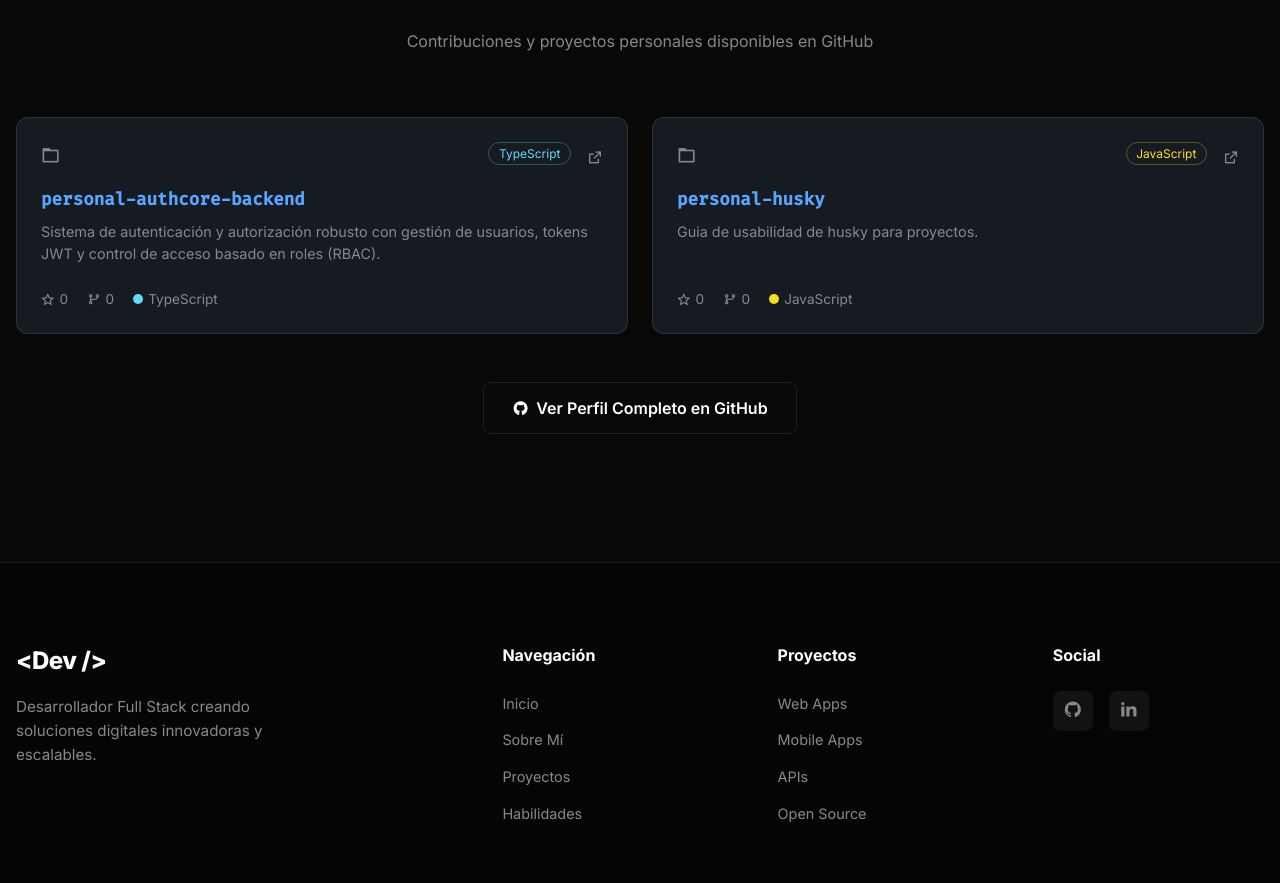
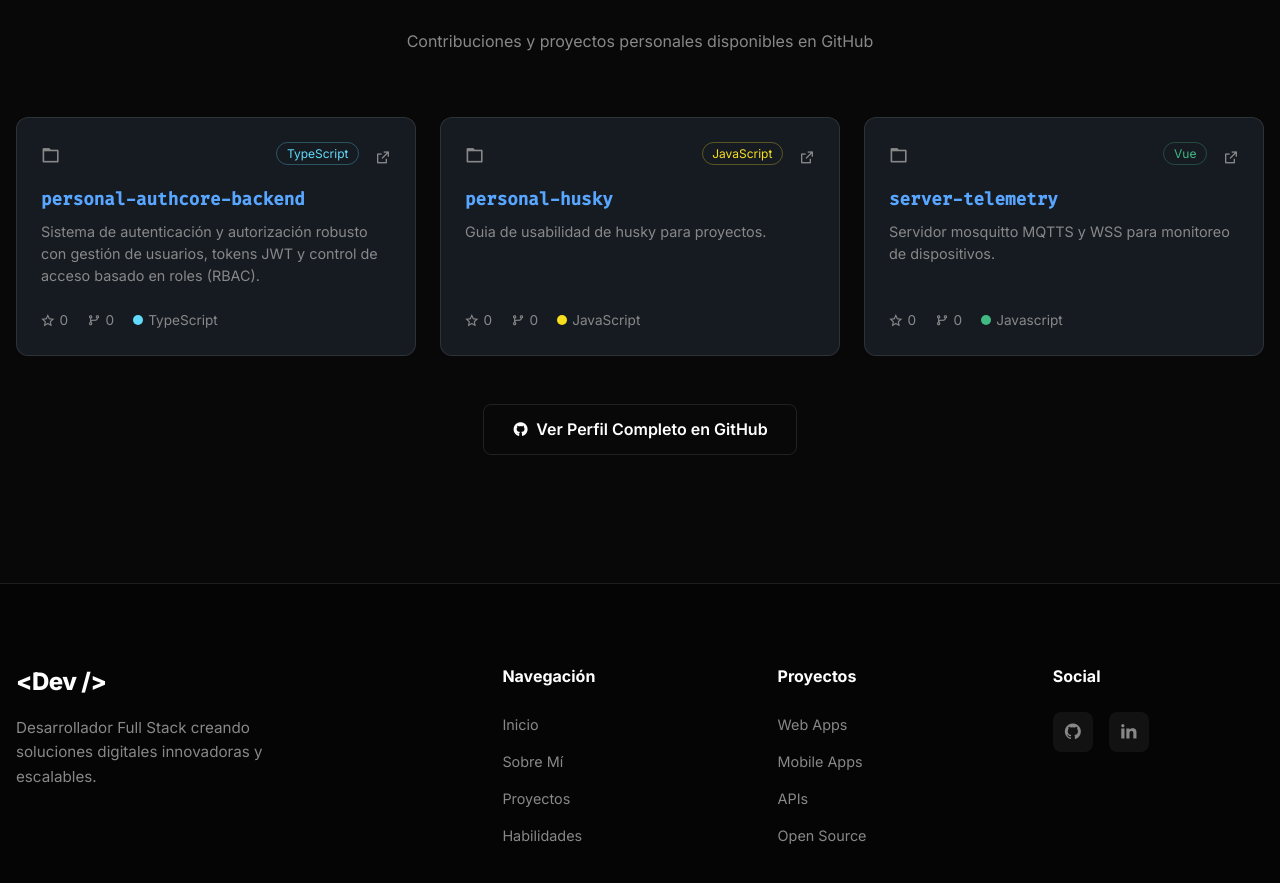
Before and after one commit to kevin210310/kevin210310.github.io, a plain HTML site: page index.html in a window 1280 px wide. Shown: the part 4783-5666 px from the top of the page. Drawn offline with nearby package versions, Linux system fonts and the light colour scheme.

Commit message:
feat: Se agrega un tercer repositorio

```diff
--- a/index.html
+++ b/index.html
@@ -543,23 +543,23 @@
                     </a>
 
                     <!-- Repo 3 -->
-                    <!-- <a href="#" class="repo-card">
+                    <a href="https://github.com/kevin210310/server-telemetry" class="repo-card">
                         <div class="repo-header">
                             <i class="ri-folder-3-line repo-icon"></i>
                             <span class="repo-lang-badge"
                                 style="color: #42b883; border-color: rgba(66,184,131,0.3)">Vue</span>
                             <i class="ri-external-link-line repo-link"></i>
                         </div>
-                        <h3 class="repo-name">vue-ecommerce-store</h3>
-                        <p class="repo-desc">Tienda online completa construida con Vue 3, Pinia y Stripe.</p>
+                        <h3 class="repo-name">server-telemetry</h3>
+                        <p class="repo-desc">Servidor mosquitto MQTTS y WSS para monitoreo de dispositivos.</p>
                         <div class="repo-stats">
-                            <div class="repo-stat"><i class="ri-star-line"></i> 156</div>
-                            <div class="repo-stat"><i class="ri-git-branch-line"></i> 29</div>
+                            <div class="repo-stat"><i class="ri-star-line"></i> 0</div>
+                            <div class="repo-stat"><i class="ri-git-branch-line"></i> 0</div>
                             <div class="repo-stat">
-                                <div class="repo-lang-dot" style="background: #42b883"></div> Vue
+                                <div class="repo-lang-dot" style="background: #42b883"></div> Javascript
                             </div>
                         </div>
-                    </a> -->
+                    </a>
 
                 </div>
 
```
